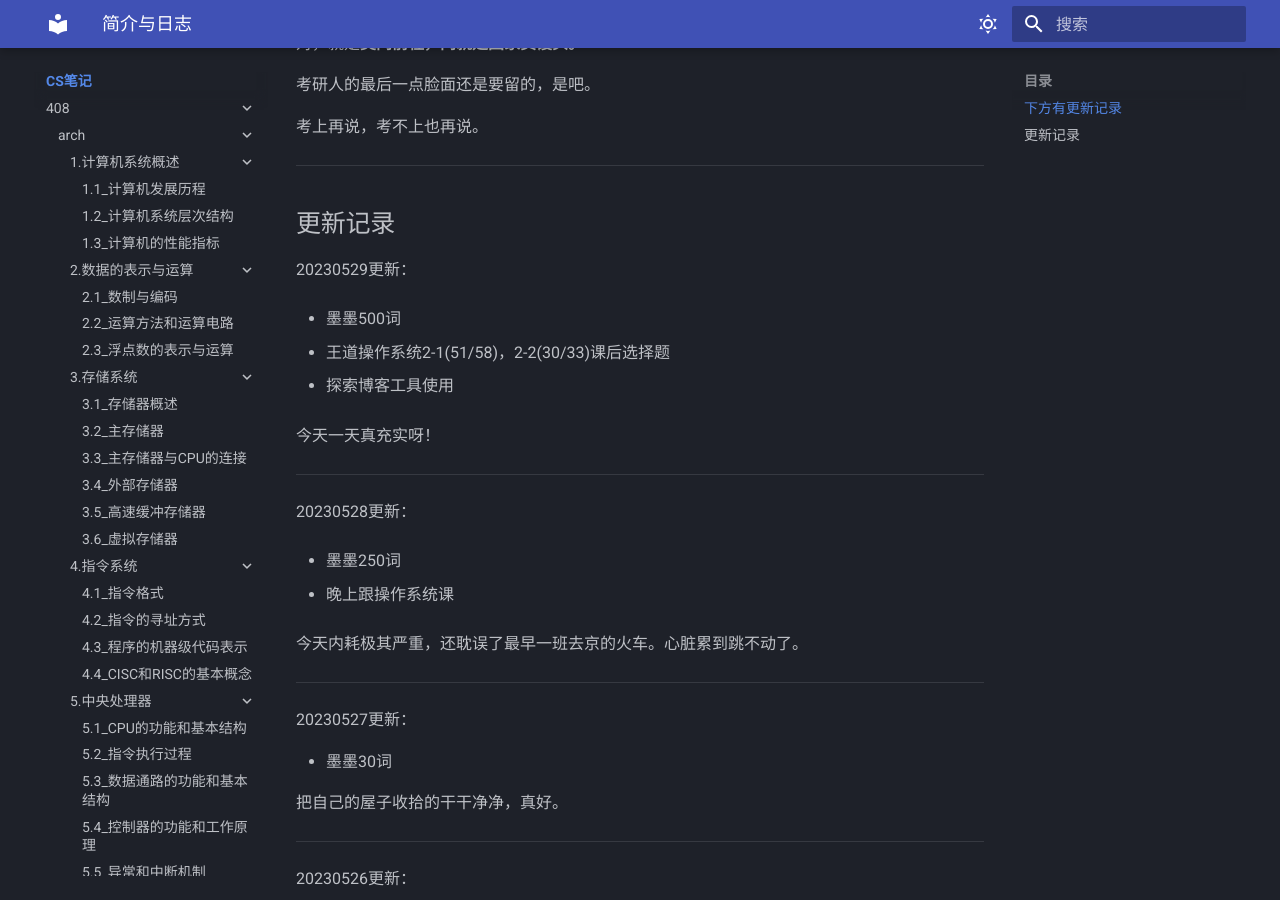
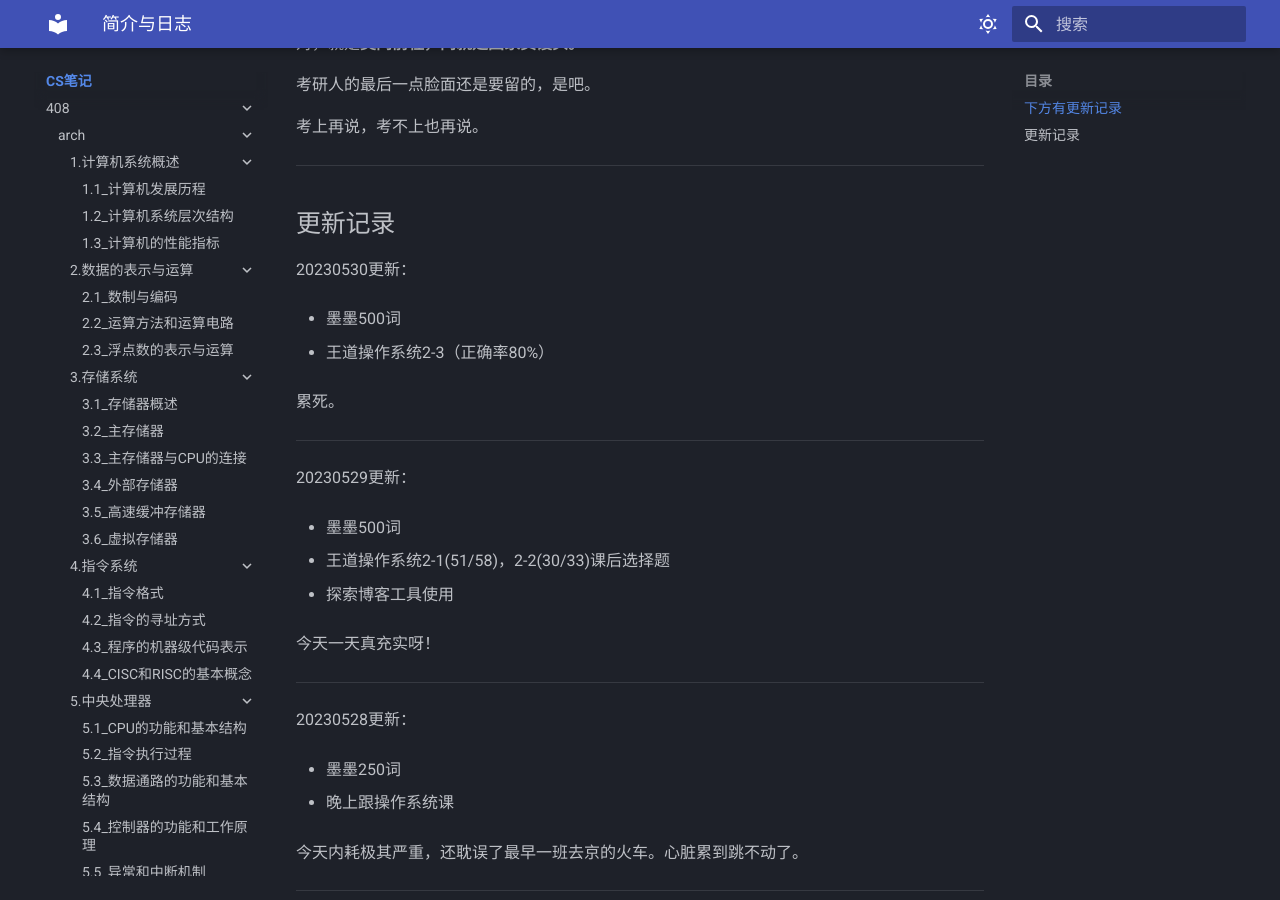
Before and after one commit to Haohahahaha/cs, an MkDocs documentation site: the page built from docs/index.md, in a window 1280 px wide and 900 px high, scrolled down 1053 px. Built offline with MkDocs 1.6.1 and Material for MkDocs 9.7.7, drawn with Linux system fonts in a browser that asks for light colours.

Commit message:
2023-05-31_07:20:24 update from iPad-Air3-iSH

```diff
--- a/docs/index.md
+++ b/docs/index.md
@@ -55,6 +55,16 @@
 <a id="update"></a>
 
 ## 更新记录
+
+20230530更新：
+
+- 墨墨500词
+
+- 王道操作系统2-3（正确率80%）
+
+累死。
+
+---
 
 20230529更新：
 
```
